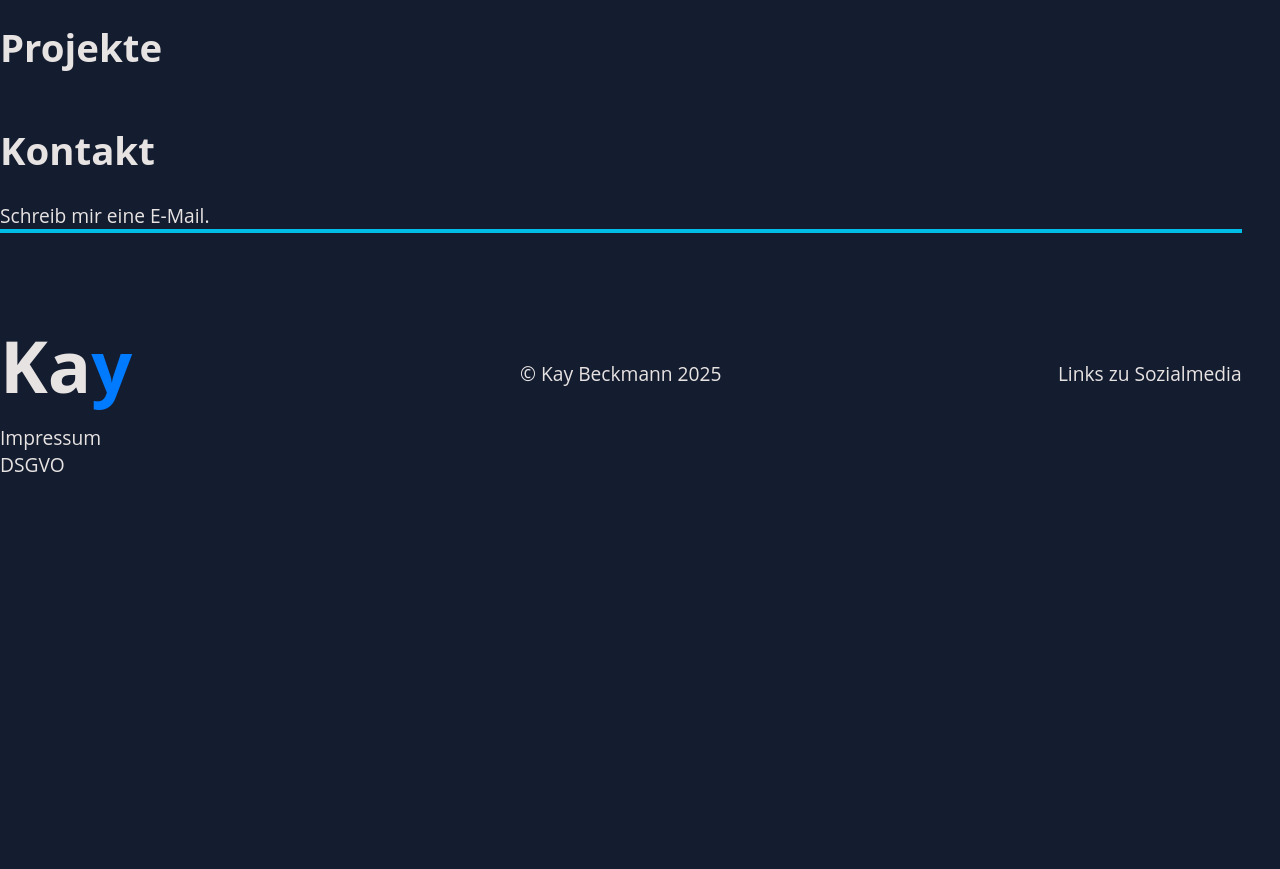
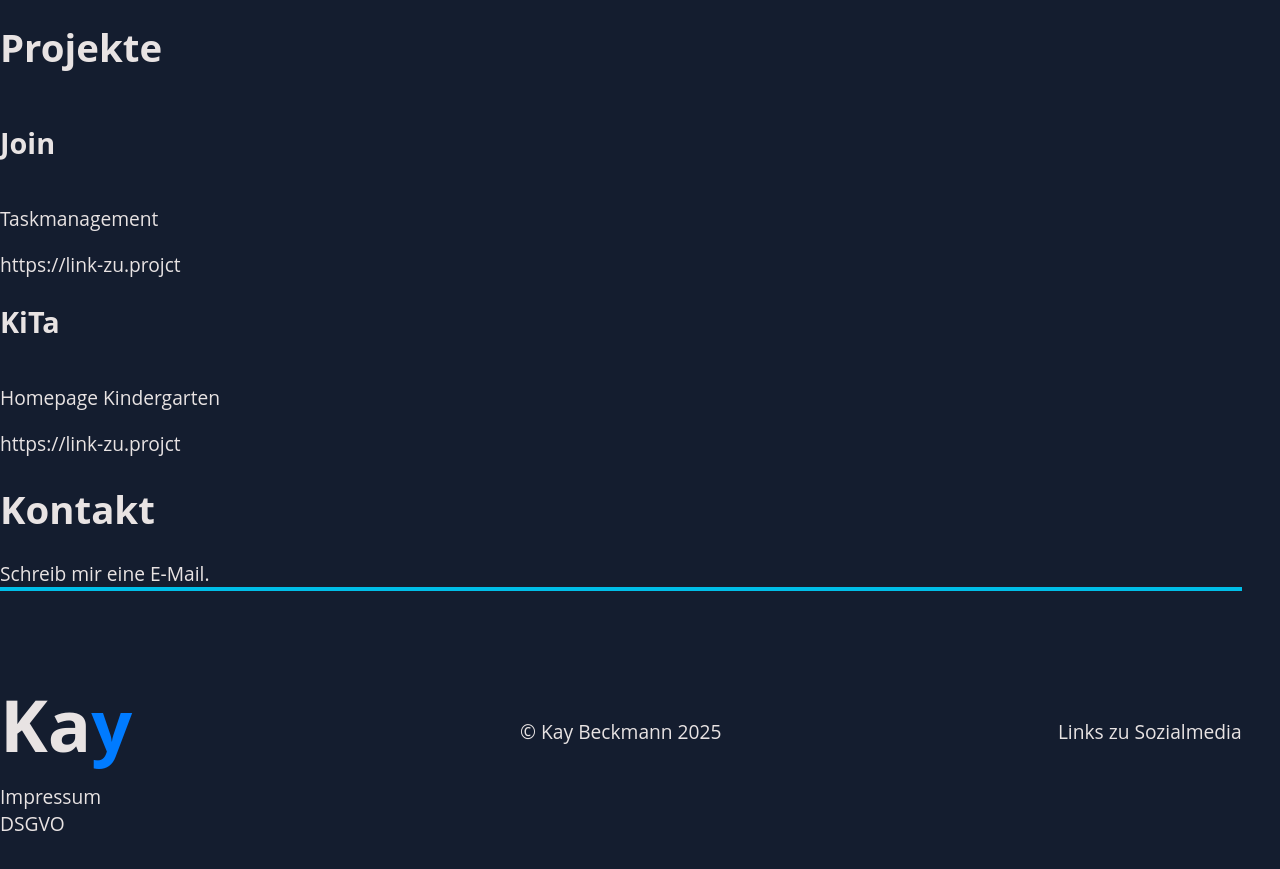
Before and after one commit to KayBeckmann/Portfolio-Vue, a Vue app: page / in a window 1280 px wide. Shown: the part 1700-2569 px from the top of the page. Before the commit the page ends 2213 px from the top, so only its background shows below. Built offline with nearby package versions, Linux system fonts and the light colour scheme.

Commit message:
add projectcards - no layout

```diff
--- /dev/null
+++ b/src/components/ProjectCardComponent.vue
@@ -0,0 +1,23 @@
+<template>
+    <h2>{{ props.project.title }}</h2>
+    <p>{{ props.project.description }}</p>
+    <a :href="props.project.url">{{ props.project.url }}</a>
+</template>
+
+<script setup lang="js">
+import { useLanguageStore } from '../stores/language';
+import { defineProps } from 'vue';
+
+const { currentMessages } = useLanguageStore();
+
+const props = defineProps({
+       project: {
+           type: Object,
+           required: true
+       }
+   });
+</script>
+
+<style lang="css" scoped>
+
+</style>
--- a/src/components/ProjekteComponent.vue
+++ b/src/components/ProjekteComponent.vue
@@ -1,3 +1,29 @@
 <template>
     <h1>Projekte</h1>
+
+    <ProjectCardComponent v-for="project in projects" :key="project.title" :project="project"></ProjectCardComponent>
 </template>
+
+<script setup lang="js">
+import { useLanguageStore } from '../stores/language';
+import ProjectCardComponent from './ProjectCardComponent.vue';
+
+let projects = [
+    {
+        "title":"Join",
+        "description":"Taskmanagement",
+        "url":"https://link-zu.projct"
+    },
+    {
+        "title":"KiTa",
+        "description":"Homepage Kindergarten",
+        "url":"https://link-zu.projct"
+    },
+]
+
+const { currentMessages } = useLanguageStore();
+</script>
+
+<style lang="css" scoped>
+
+</style>
```
